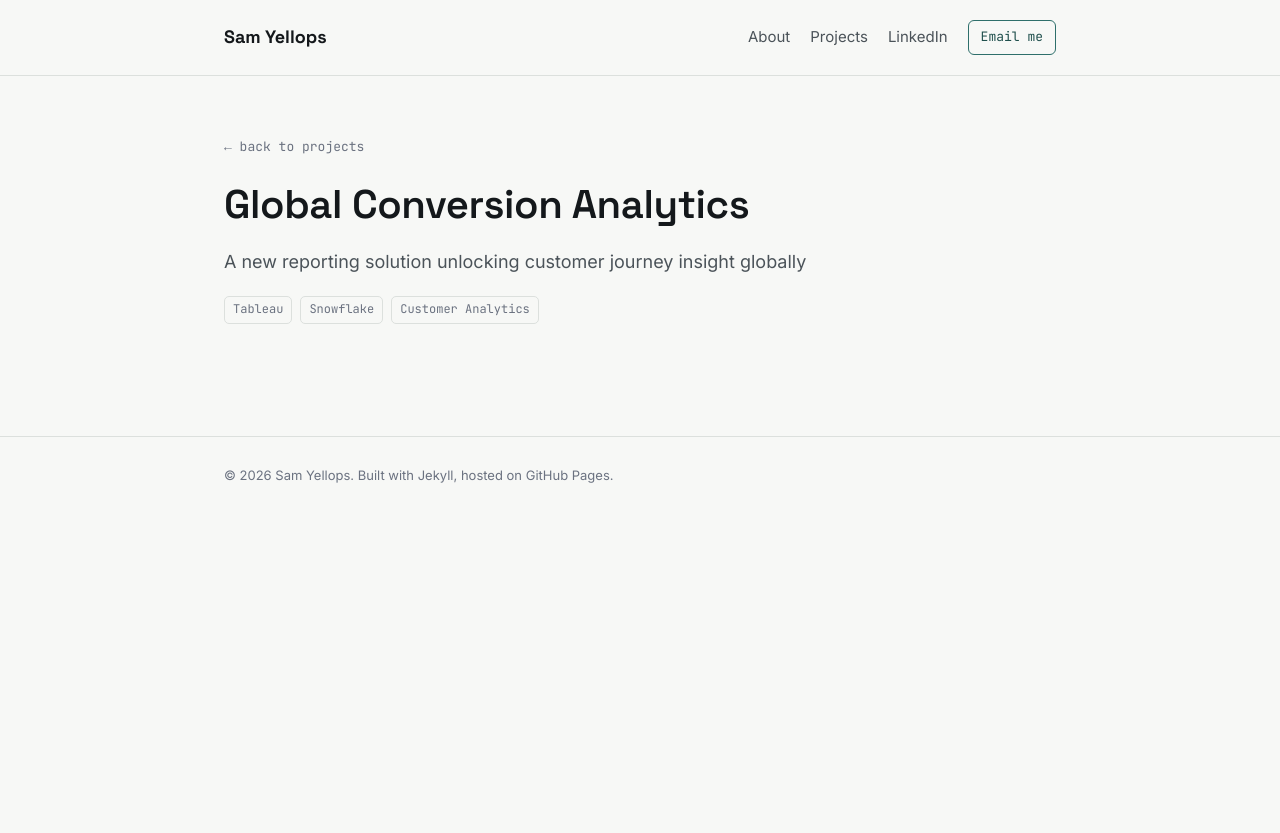
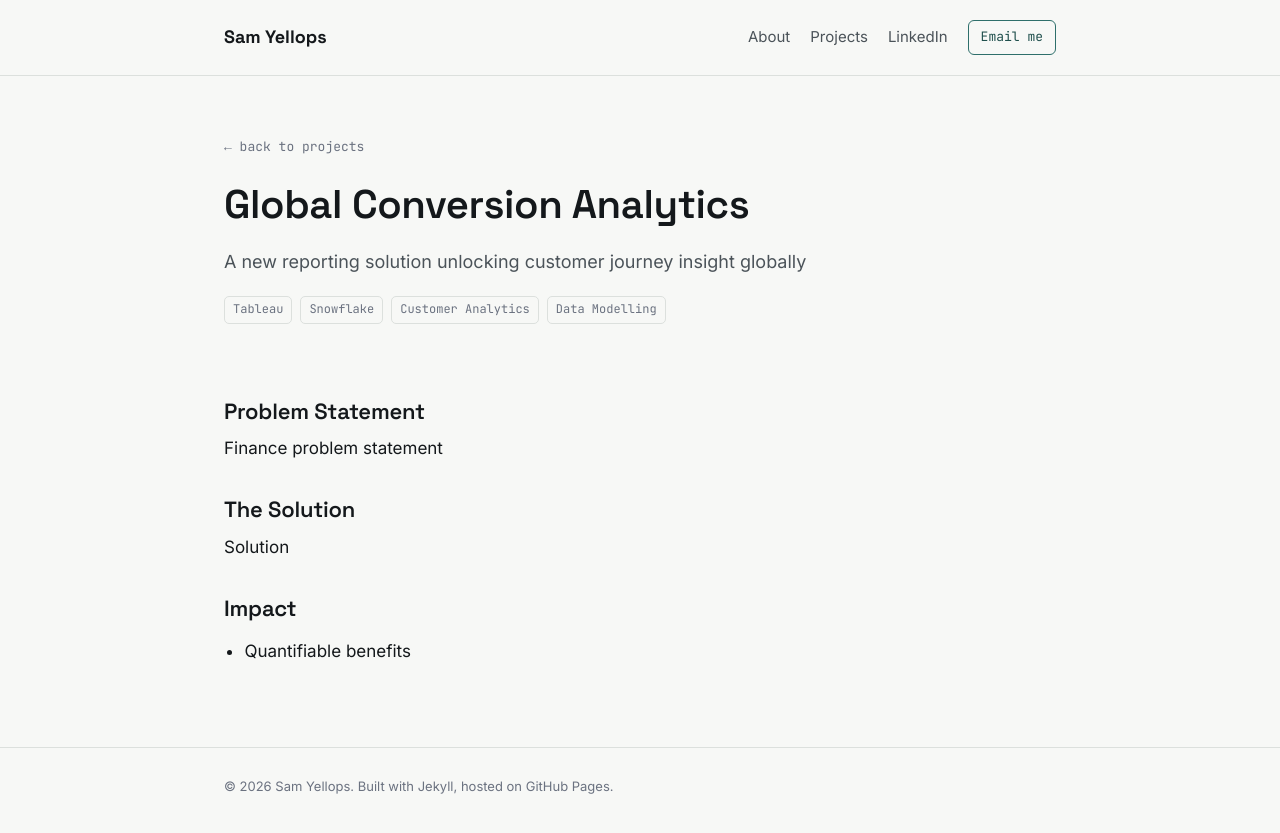
Before and after one commit to SYellops01/SYellops01.github.io, a Jekyll site: the page built from _client_projects/clearsight2.md, in a window 1280 px wide. Shown: the top 833 px of the page. Built offline with Jekyll 4.4.1, drawn with Linux system fonts in a browser that asks for light colours.

Commit message:
Enhance project documentation with new sections
Added problem statement, solution, and impact sections to the project documentation.

```diff
--- a/_client_projects/clearsight2.md
+++ b/_client_projects/clearsight2.md
@@ -6,6 +6,18 @@
 summary: "A new reporting solution unlocking customer journey insight globally"
 order: 2
 thumbnail: /assets/images/projects/conversion/conversion_thumb.jpg
-stack: ["Tableau", "Snowflake", "Customer Analytics"]
+stack: ["Tableau", "Snowflake", "Customer Analytics", "Data Modelling"]
 demo_url: ""
 ---
+
+## Problem Statement
+
+Finance problem statement
+
+## The Solution
+
+Solution
+
+## Impact
+
+- Quantifiable benefits
```
